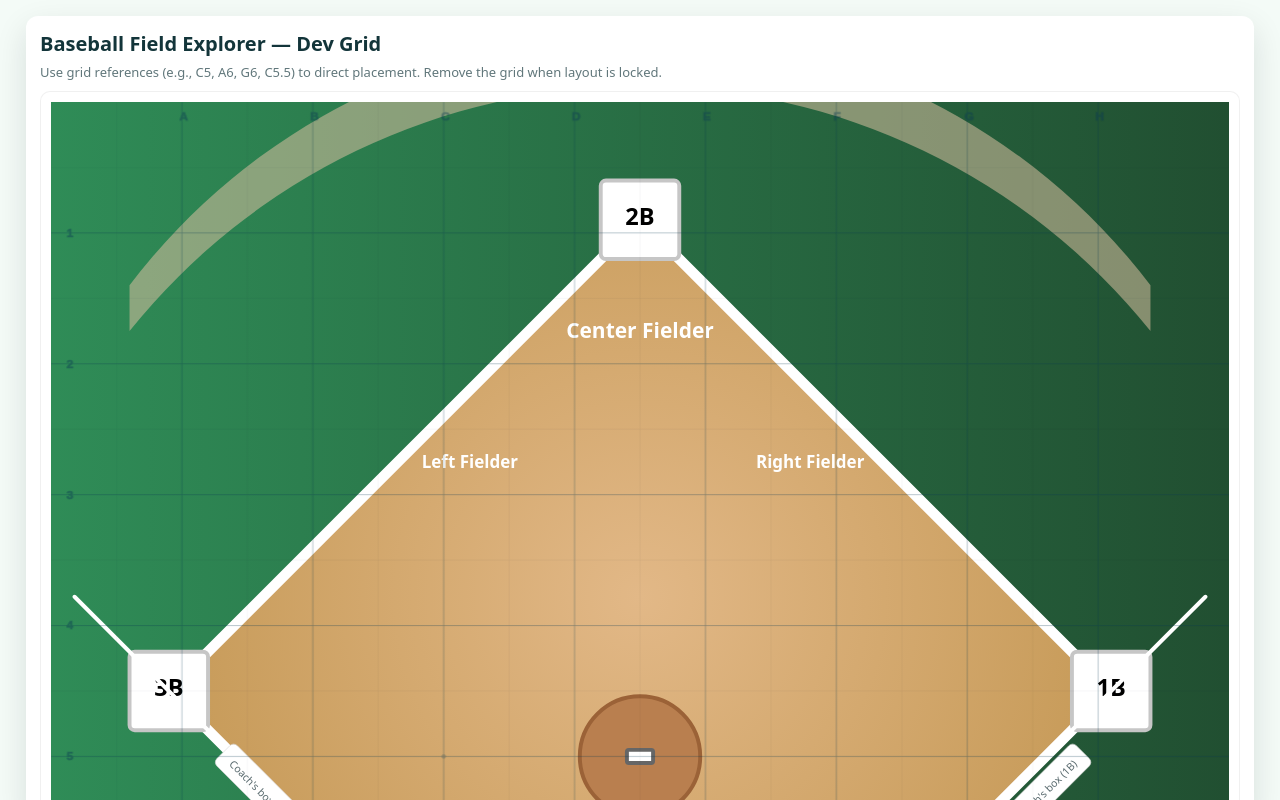
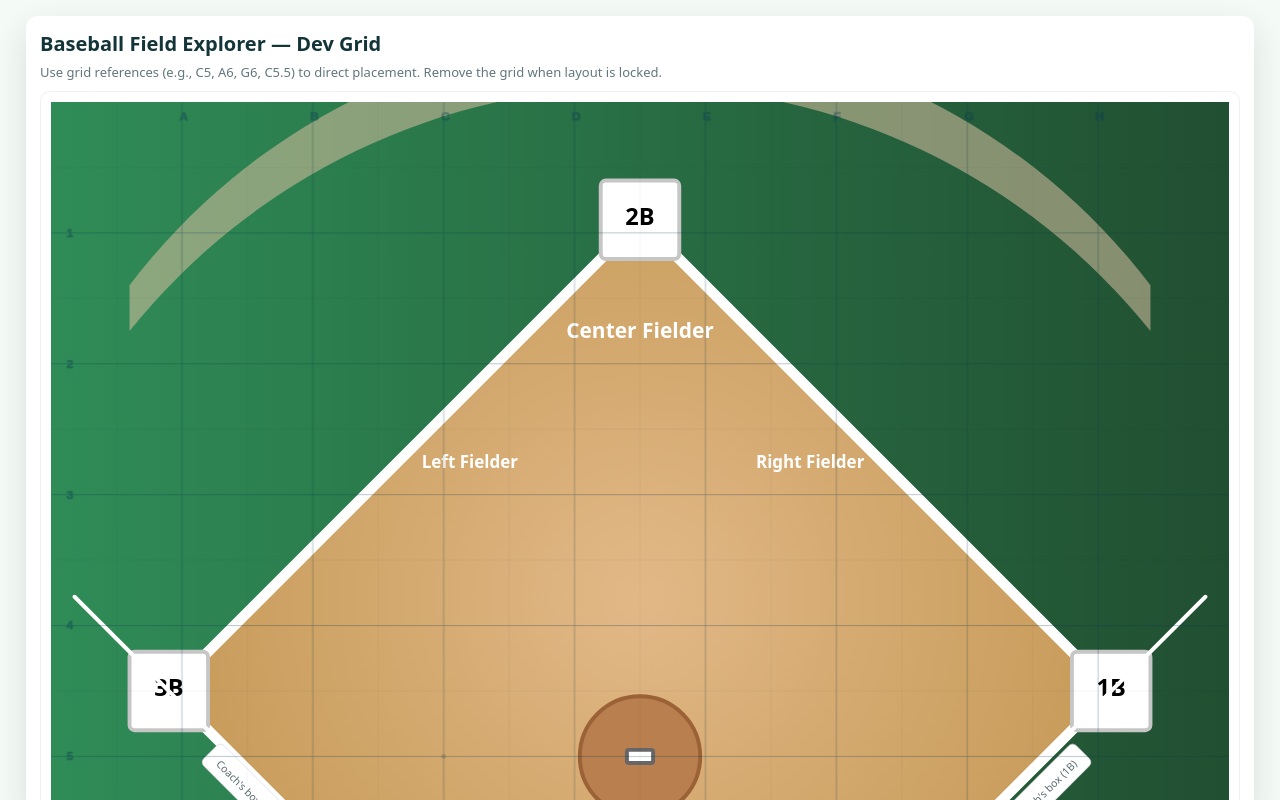
Before and after one commit to jcwood53/baseball-matching-game, a plain HTML site: page field-explorer.html in a window 1280 px wide. Shown: the top 800 px of the page. Drawn offline with Linux system fonts and the light colour scheme.

Commit message:
Update field-explorer.html

```diff
--- a/field-explorer.html
+++ b/field-explorer.html
@@ -123,7 +123,7 @@
             <rect x="-80" y="-22" width="160" height="44" rx="8" fill="#fff" stroke="#d9d9d9"/>
             <text x="0" y="8" font-size="16" text-anchor="middle" fill="#596a6e">Coach's box (1B)</text>
           </g>
-          <g id="coach3" transform="translate(320,1050) rotate(-315)">
+          <g id="coach3" transform="translate(300,1050) rotate(-315)">
             <rect x="-80" y="-22" width="160" height="44" rx="8" fill="#fff" stroke="#d9d9d9"/>
             <text x="0" y="8" font-size="16" text-anchor="middle" fill="#596a6e">Coach's box (3B)</text>
           </g>
```
